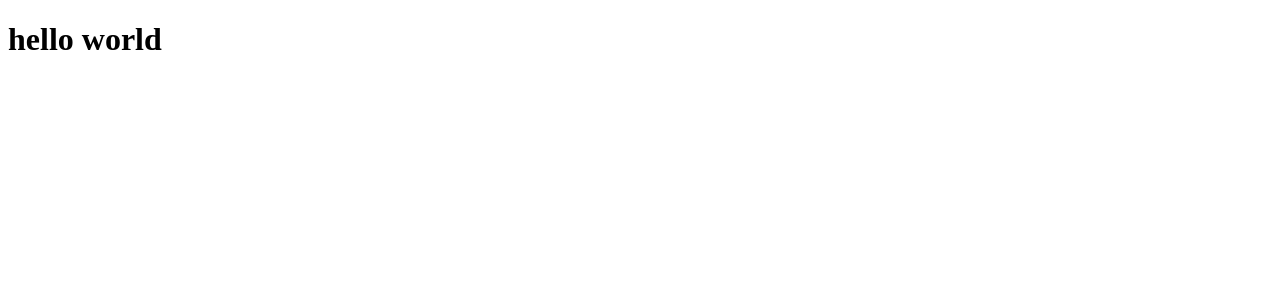
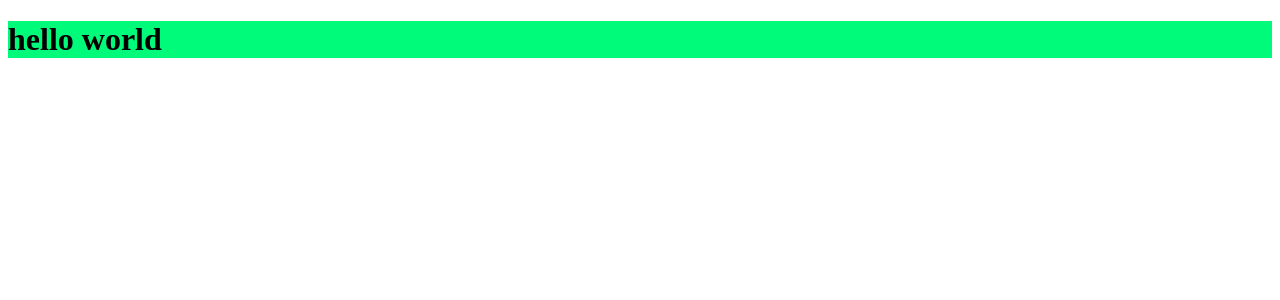
Before and after one commit to yyyz1011/blog-admin, a Vue app: page / in a window 1280 px wide. Shown: the top 300 px of the page. Built offline with nearby package versions, Linux system fonts and the light colour scheme.

Commit message:
feat: add sass loader

```diff
--- a/package.json
+++ b/package.json
@@ -22,6 +22,7 @@
     "electron-builder": "^22.14.13",
     "kill-port": "^1.6.1",
     "npm-run-all": "^4.1.5",
+    "sass": "^1.49.9",
     "tsc-watch": "^4.6.2",
     "typescript": "^4.5.4",
     "unplugin-vue-components": "^0.18.0",
--- a/src/App.vue
+++ b/src/App.vue
@@ -4,3 +4,9 @@
 
 <script setup lang="ts">
 </script>
+
+<style scoped lang="scss">
+h1 {
+  background: $background;
+}
+</style>
--- /dev/null
+++ b/src/assets/css/variable.scss
@@ -0,0 +1 @@
+$background: #00fa79;
--- a/vite.config.ts
+++ b/vite.config.ts
@@ -12,6 +12,13 @@ export default defineConfig({
       resolvers: [AntDesignVueResolver()],
     }),
   ],
+  css: {
+    preprocessorOptions: {
+      scss: {
+        additionalData: `@import 'src/assets/css/variable.scss';`,
+      },
+    },
+  },
   server: {
     strictPort: true,
     host: true,
```
Also changed, not shown: 1 other file (tests, documents, lock files or other folders).
